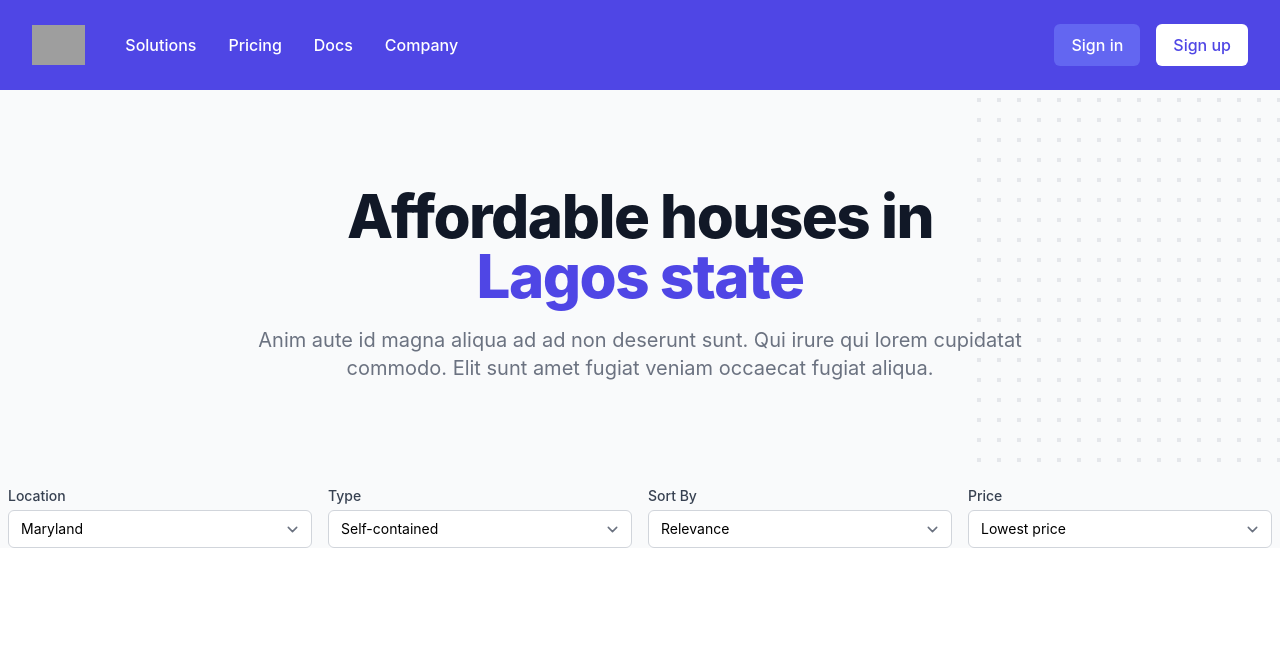
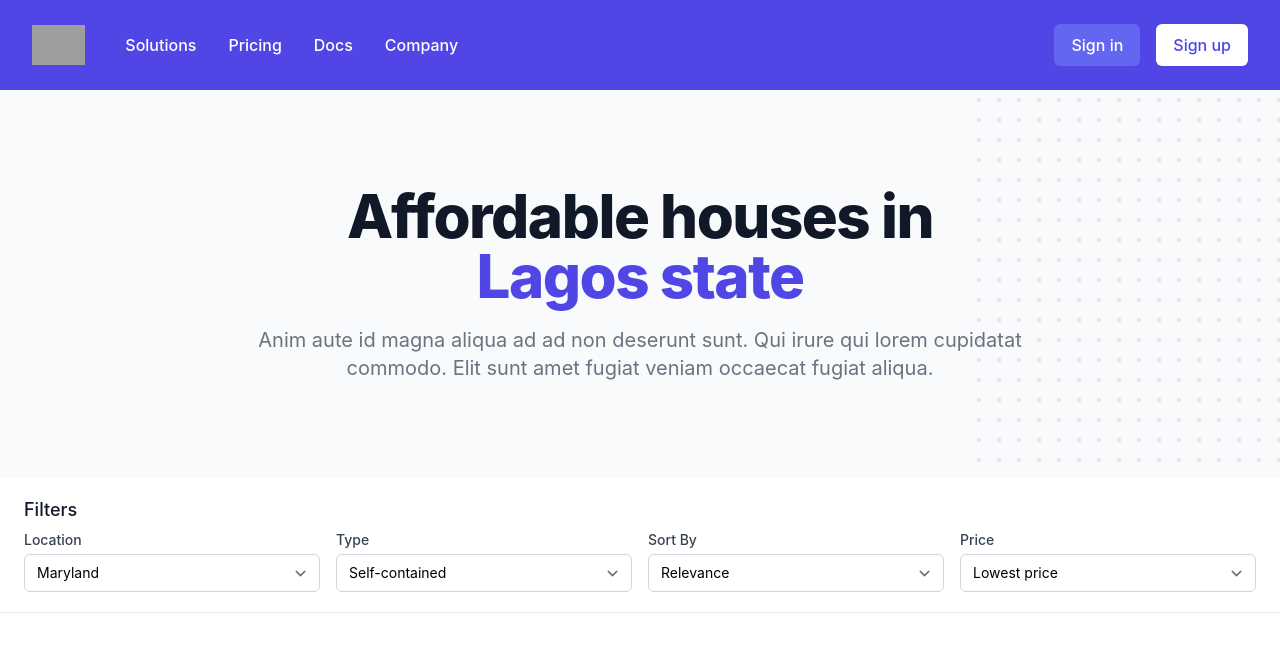
Before and after one commit to otilor/luxury, a Next.js app: page / in a window 1280 px wide. Shown: the top 652 px of the page. Built offline with nearby package versions, Linux system fonts and the light colour scheme; grey boxes are pictures that could not be loaded.

Commit message:
add filters

```diff
--- a/components/Hero.tsx
+++ b/components/Hero.tsx
@@ -78,7 +78,9 @@ export default function Hero() {
 
       </div>
 
-      <div className='relative gap-4 overflow-hidden grid grid-cols-4 m-2'>
+      <div className='bg-white px-4 py-5 border-b border-gray-200 sm:px-6'>
+      <h3 className="text-lg leading-6 font-medium text-gray-900">Filters</h3>
+      <div className='grid grid-cols-4 gap-4 pt-2'>
           <div>
               <label htmlFor="location" className="block text-sm font-medium text-gray-700">
                 Location
@@ -153,6 +155,8 @@ export default function Hero() {
                 <option>Highest price</option>
               </select>
             </div>
+      </div>
+
 
       </div>
 
```
Lines whose indentation alone changed are shown as unchanged.
